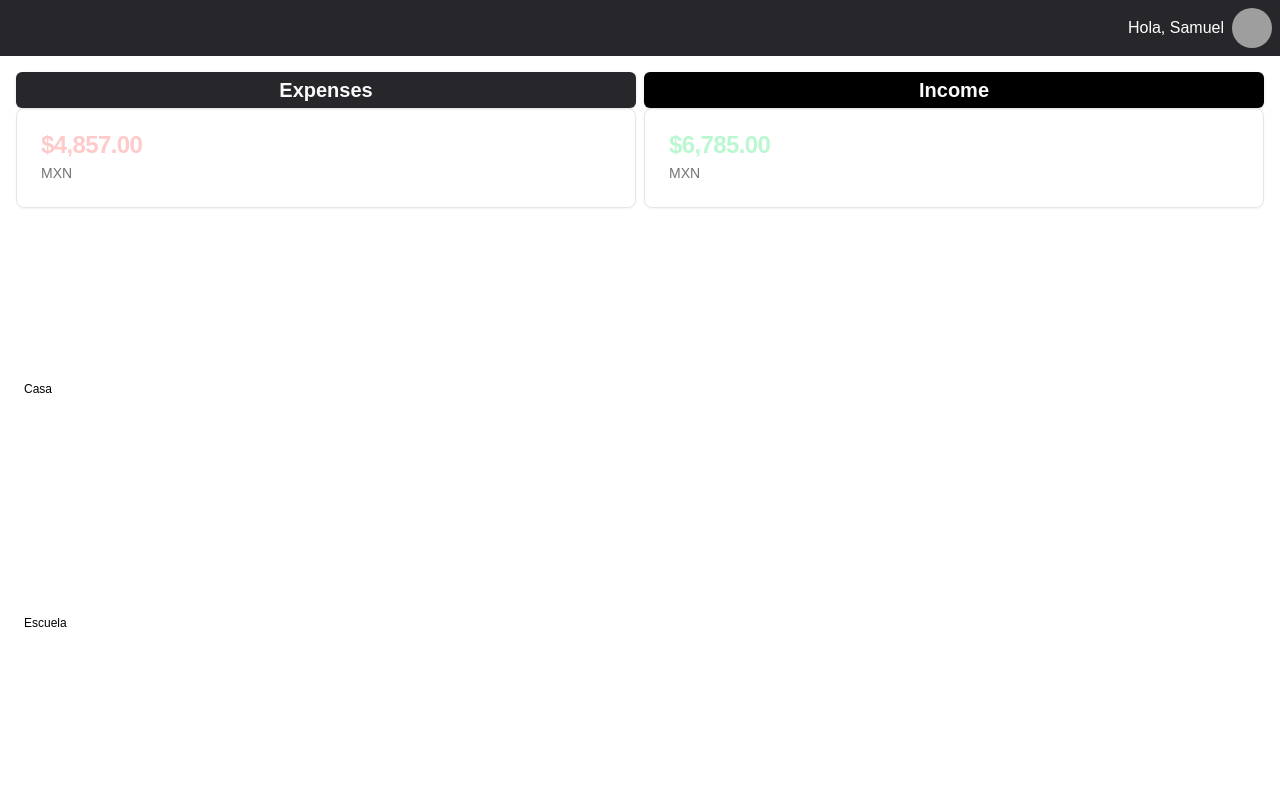
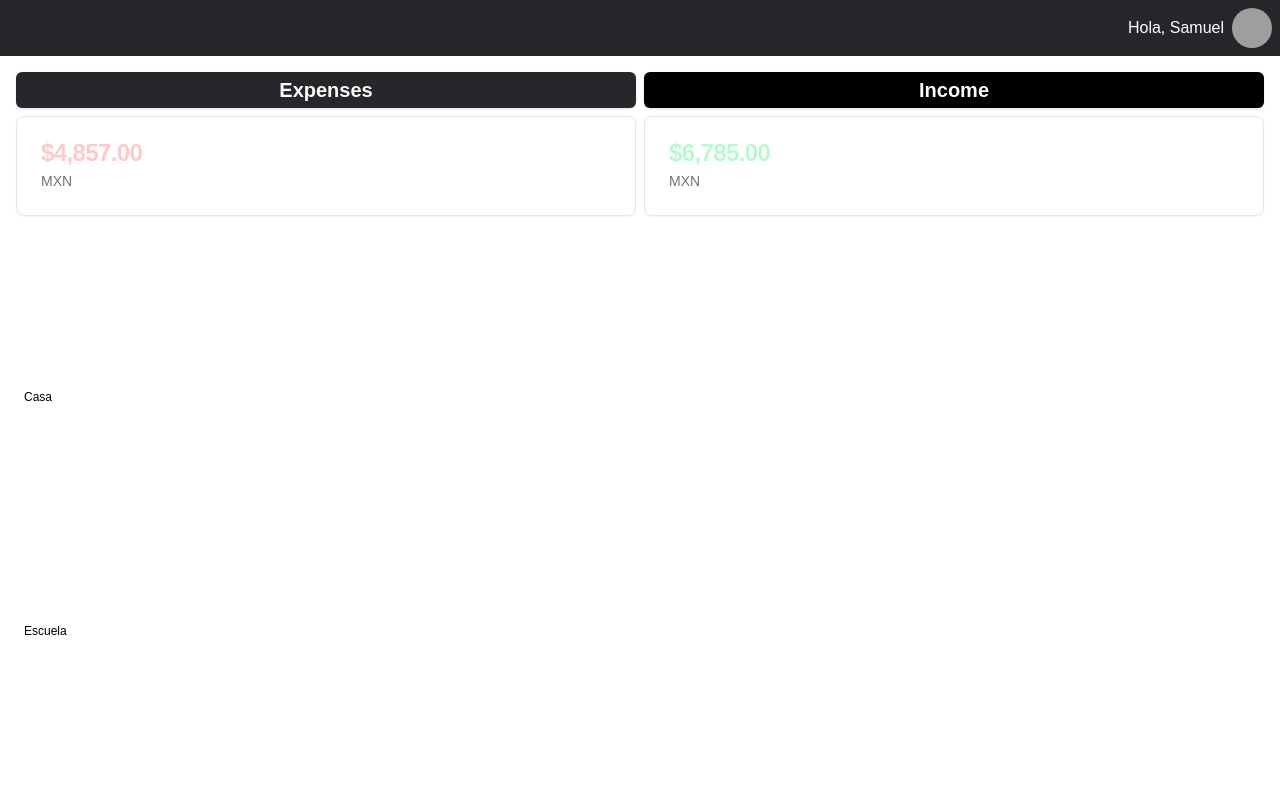
Before and after one commit to pabloerhard/CoastLine_HackMty, a Next.js app in the folder frontend/: page /dashboard in a window 1280 px wide. Shown: the top 800 px of the page. Built offline with nearby package versions, Linux system fonts and the light colour scheme; grey boxes are pictures that could not be loaded.

Commit message:
Fixed some visual issues

```diff
--- a/frontend/app/dashboard/page.tsx
+++ b/frontend/app/dashboard/page.tsx
@@ -55,7 +55,7 @@ export default function Dashboard() {
     <div>
       {/* Financial Status */}
       <section className="flex flex-row justify-between gap-2">
-        <div className="w-[100%] flex flex-col">
+        <div className="w-[100%] flex flex-col gap-2">
           <Button
             className={`flex ${isExpense ? "bg-[#27272b]" : "bg-black"}`}
             onClick={toggleChart}
@@ -69,7 +69,7 @@ export default function Dashboard() {
             </CardHeader>
           </Card>
         </div>
-        <div className="w-[100%] flex flex-col">
+        <div className="w-[100%] flex flex-col gap-2">
           <Button
             className={`flex ${!isExpense ? "bg-[#27272b]" : "bg-black"}`}
             onClick={toggleChart}
```
